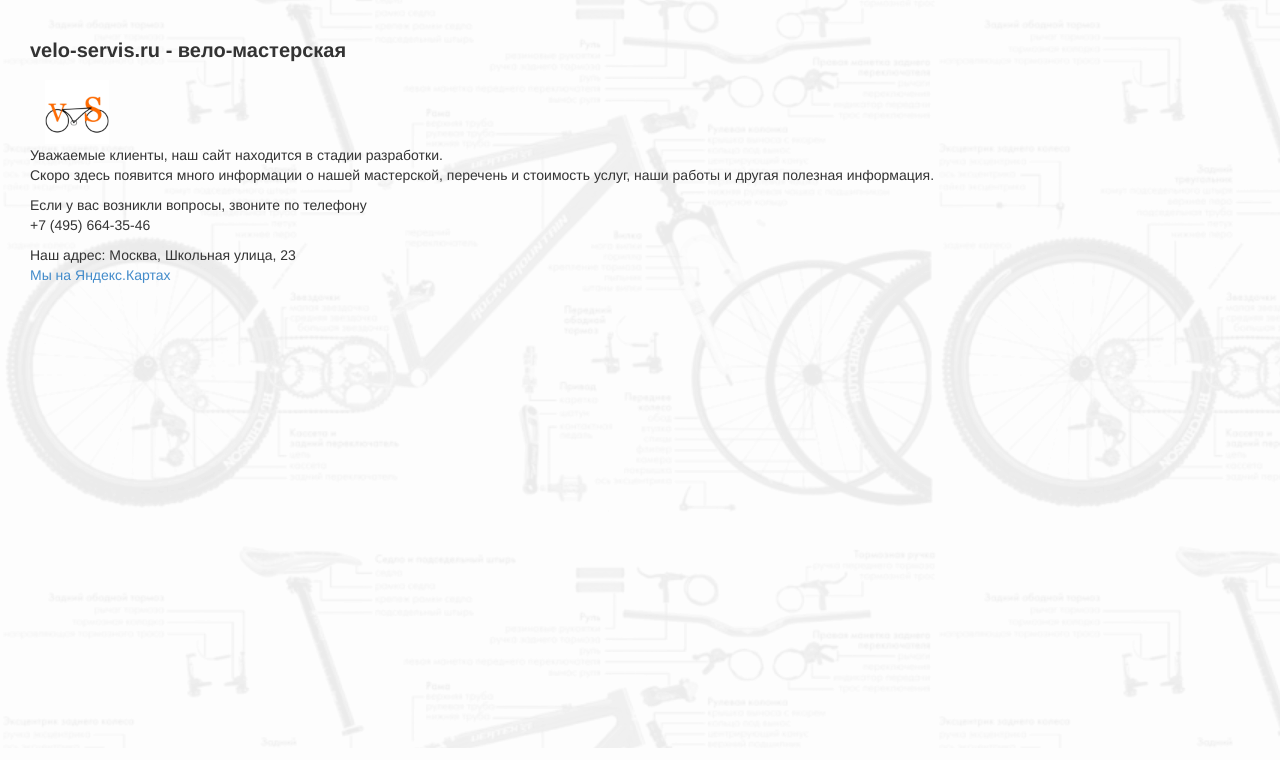
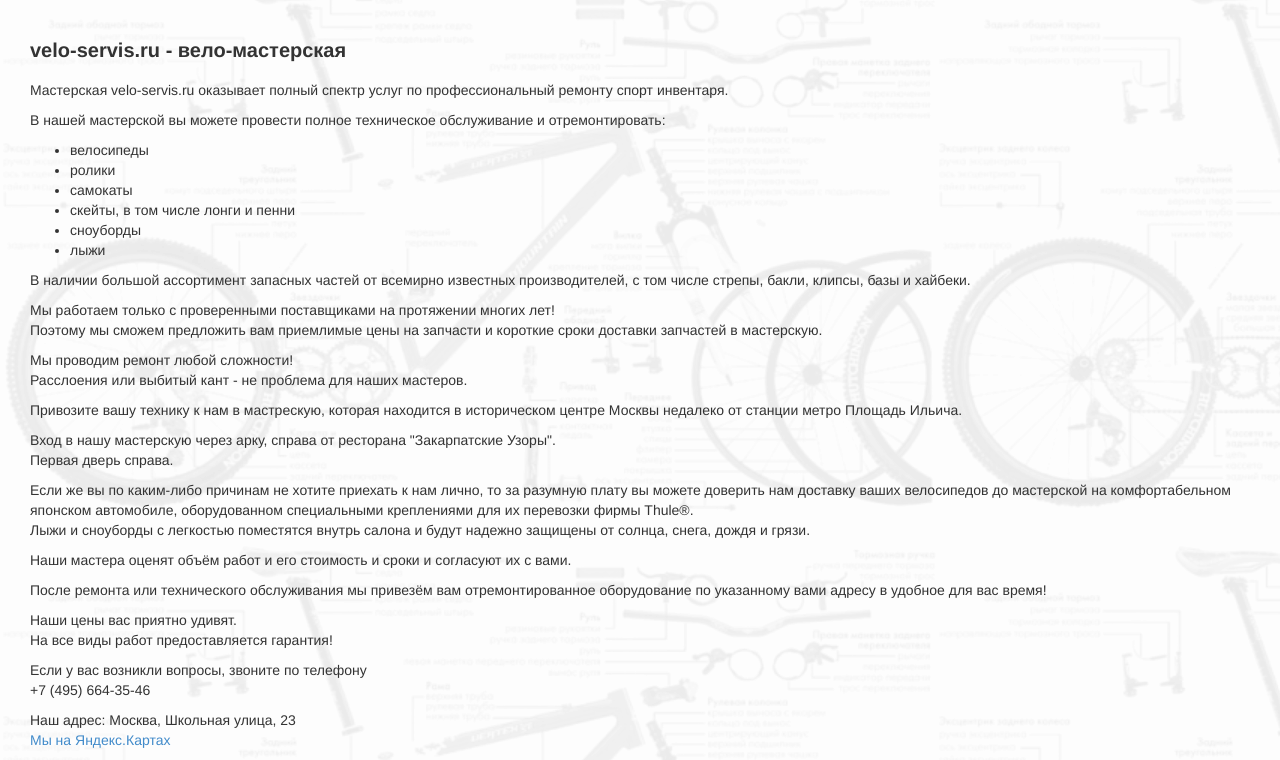
Before and after one commit to gulkinnos/veloservis, a PHP site: page / in a window 1280 px wide. Shown: the part 52-812 px from the top of the page. Run offline with PHP 8.4, Linux system fonts and the light colour scheme.

Commit message:
Переписал текст для главной страницы.

```diff
--- a/index.php
+++ b/index.php
@@ -7,7 +7,7 @@
         <title>Мастерская по ремонту велосипедов velo-servis.ru</title>
         <link rel="shortcut icon" href="http://velo-servis.ru/favicon.ico" type="image/x-icon">
         <link href="/resources/css/bootstrap.min.css" rel="stylesheet">
-        <link href="/resources/css/custom.css<?php echo '?' . date('YmdH'); ?>" rel="stylesheet">
+        <link href="/resources/css/custom.css<?php echo '?' . date('YmdHi'); ?>" rel="stylesheet">
         <link rel="apple-touch-icon" sizes="180x180" href="apple-touch-icon.png">
         <link rel="icon" type="image/png" sizes="32x32" href="favicon-32x32.png">
         <link rel="icon" type="image/png" sizes="16x16" href="favicon-16x16.png">
@@ -44,17 +44,33 @@
                 </nav>
             </div>
             <h1>velo-servis.ru - вело-мастерская</h1>
-            <div class="logo col-xs-12">
-                <div class="row">
-                    <div class="col-xs-11">
-                        <img src="android-chrome-192x192.png" width="64" height="64" alt="мастерская velo-servis.ru"/>
-                    </div>
-                    <div class="col-xs-10"></div>
-                </div>
-            </div>
             <div class="col-xs-12">
-                <p>Уважаемые клиенты, наш сайт находится в стадии разработки.<br>
-                    Скоро здесь появится много информации о нашей мастерской, перечень и стоимость услуг, наши работы и другая полезная информация.</p>
+                <p>Мастерская velo-servis.ru оказывает полный спектр услуг по профессиональный ремонту спорт инвентаря.</p>
+                <p>В нашей мастерской вы можете провести полное техническое обслуживание и отремонтировать:
+                <ul>
+                    <li>велосипеды</li>
+                    <li>ролики</li>
+                    <li>самокаты</li>
+                    <li>скейты, в том числе лонги и пенни</li>
+                    <li>сноуборды</li>
+                    <li>лыжи</li>
+                </ul>
+                </p>
+                <p>В наличии большой ассортимент запасных частей от всемирно известных производителей, с том числе стрепы, бакли, клипсы, базы и хайбеки.</p>
+                <p>Мы работаем только с проверенными поставщиками на протяжении многих лет!<br>
+                    Поэтому мы сможем предложить вам приемлимые цены на запчасти и короткие сроки доставки запчастей в мастерскую.</p>
+                <p>Мы проводим ремонт любой сложности!<br>
+                    Расслоения или выбитый кант - не проблема для наших мастеров.<br>
+                </p>
+                <p>Привозите вашу технику к нам в мастрескую, которая находится в историческом центре Москвы недалеко от станции метро Площадь Ильича.</p>
+                <p>Вход в нашу мастерскую через арку, справа от ресторана "Закарпатские Узоры".<br>
+                    Первая дверь справа.</p>      <p>Если же вы по каким-либо причинам не хотите приехать к нам лично, то за разумную плату вы можете доверить нам доставку ваших велосипедов до мастерской на комфортабельном японском автомобиле, оборудованном специальными креплениями для их перевозки фирмы Thule&reg;.<br>
+                    Лыжи и сноуборды с легкостью поместятся внутрь салона и будут надежно защищены от солнца, снега, дождя и грязи.
+                </p>
+                <p>Наши мастера оценят объём работ и его стоимость и сроки и согласуют их с вами.</p>
+                <p>После ремонта или технического обслуживания мы привезём вам отремонтированное оборудование по указанному вами адресу в удобное для вас время!</p>
+                <p>Наши цены вас приятно удивят.<br>
+                    На все виды работ предоставляется гарантия!</p>
                 <p>Если у вас возникли вопросы, звоните по телефону <br>+7 (495) 664-35-46
                 </p>
                 <p>Наш адрес: Москва, Школьная улица, 23<br>
```
